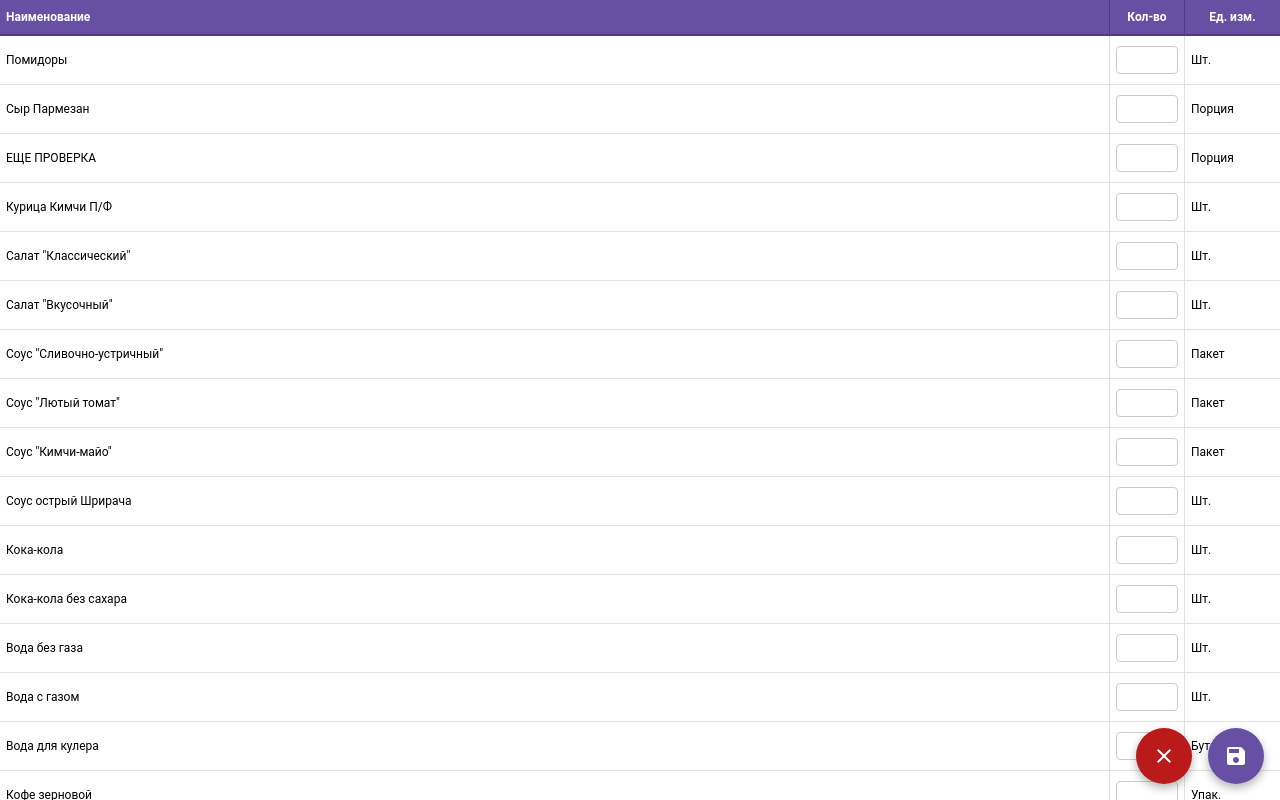
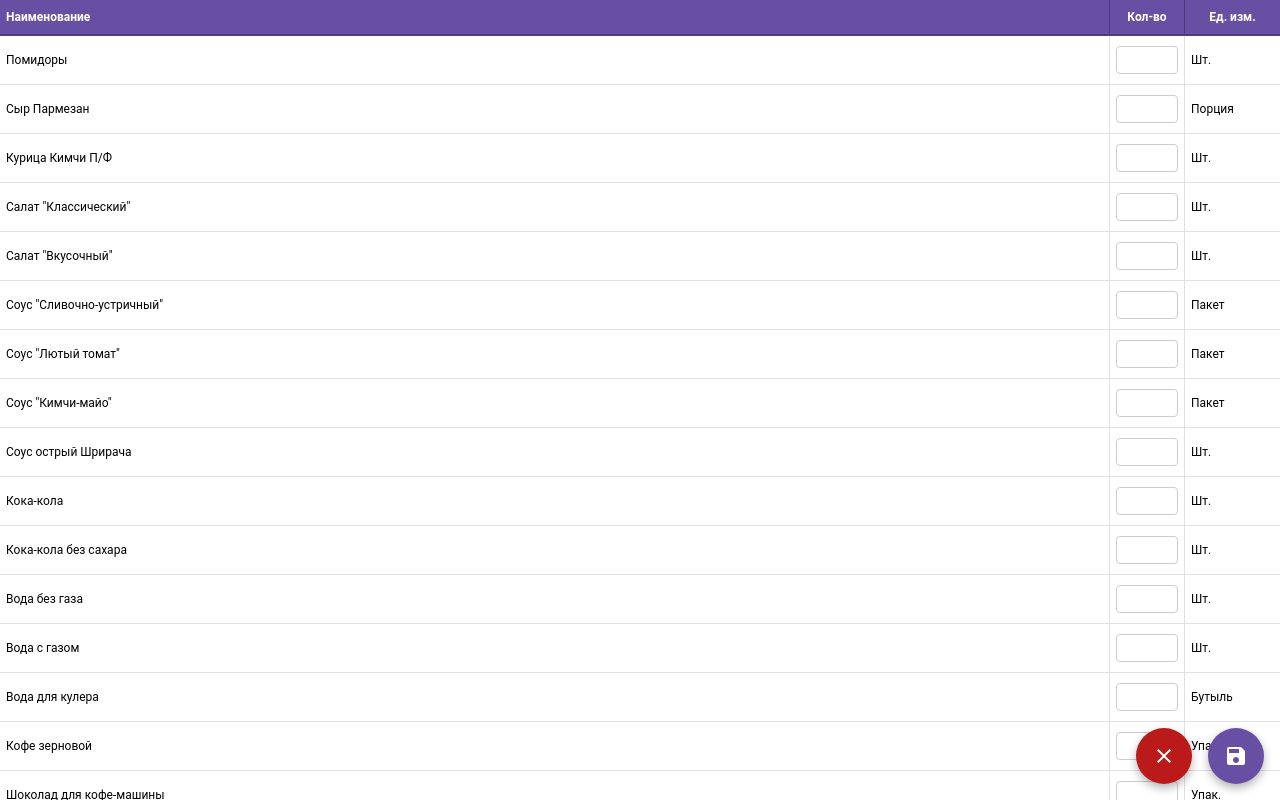
Before and after one commit to DarkHorseDigital/TableApp, a plain HTML site: page index.html in a window 1280 px wide. Drawn offline with Linux system fonts and the light colour scheme.

Commit message:
Update index.html

```diff
--- a/index.html
+++ b/index.html
@@ -157,7 +157,7 @@
 
     <script>
         const defaultProducts = [
-            {name: "Помидоры", unit: "Шт."}, {name: "Сыр Пармезан", unit: "Порция"}, {name: "ЕЩЕ ПРОВЕРКА", unit: "Порция"},
+            {name: "Помидоры", unit: "Шт."}, {name: "Сыр Пармезан", unit: "Порция"},
             {name: "Курица Кимчи П/Ф", unit: "Шт."}, {name: "Салат \"Классический\"", unit: "Шт."}, {name: "Салат \"Вкусочный\"", unit: "Шт."},
             {name: "Соус \"Сливочно-устричный\"", unit: "Пакет"}, {name: "Соус \"Лютый томат\"", unit: "Пакет"}, {name: "Соус \"Кимчи-майо\"", unit: "Пакет"},
             {name: "Соус острый Шрирача", unit: "Шт."}, {name: "Кока-кола", unit: "Шт."}, {name: "Кока-кола без сахара", unit: "Шт."},
```
